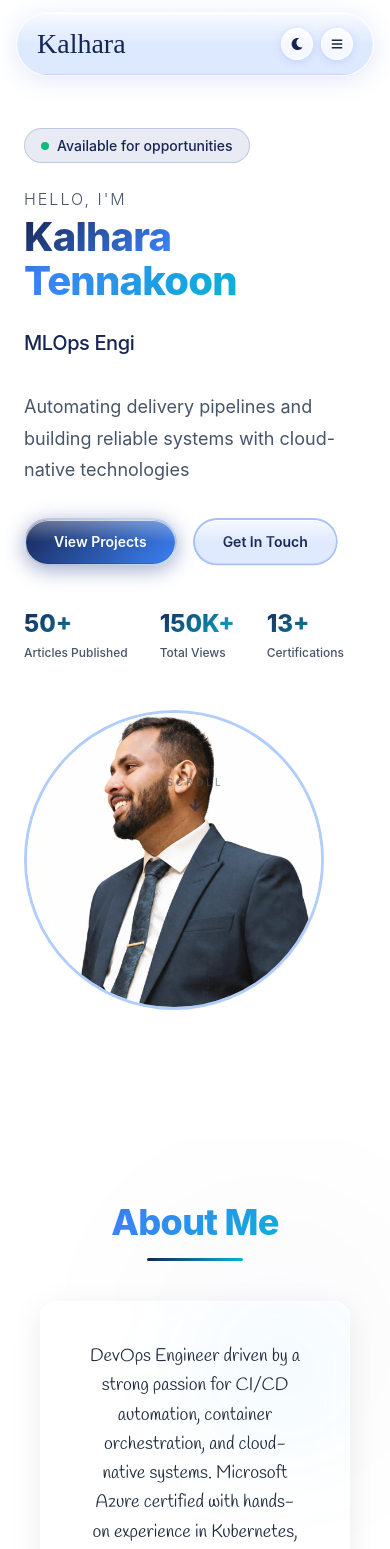
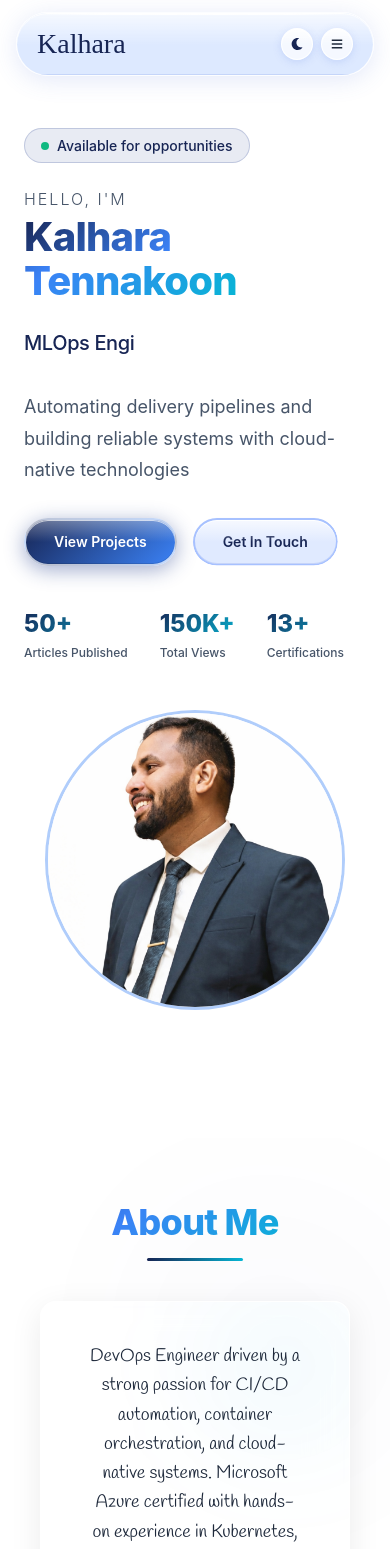
Before and after one commit to kalharatennakoon/kalharatennakoon.github.io, a React (Vite) app: page / in a window 390 px wide. Shown: the top 1549 px of the page. Built offline with nearby package versions, Linux system fonts and the light colour scheme; a web font is replaced by a local one.

Commit message:
fix: enhance Hero component styles for improved layout and readability

```diff
--- a/src/components/Hero.tsx
+++ b/src/components/Hero.tsx
@@ -38,7 +38,7 @@ function Hero() {
   return (
     <section
       id="hero"
-      style={{ background: 'var(--bg-primary)', minHeight: '100vh', display: 'flex', alignItems: 'center' }}
+      style={{ background: 'var(--bg-primary)', minHeight: '100vh', display: 'flex', alignItems: 'center', position: 'relative' }}
     >
       <div style={{ maxWidth: '72rem', margin: '0 auto', padding: '8rem 1.5rem', width: '100%', display: 'flex', flexDirection: 'row', alignItems: 'center', justifyContent: 'space-between', gap: '3rem', flexWrap: 'wrap' }}>
 
@@ -95,7 +95,7 @@ function Hero() {
         </div>
 
         {/* Right: profile photo */}
-        <div style={{ flexShrink: 0 }}>
+        <div className="flex justify-center md:block" style={{ flexShrink: 0, width: '100%', maxWidth: '300px', margin: '0 auto' }}>
           <div style={{ width: '300px', height: '300px', borderRadius: '50%', overflow: 'hidden', border: '3px solid rgba(59,130,246,0.4)' }}>
             <img src="/profile.png" alt="Kalhara Tennakoon" style={{ width: '100%', height: '100%', objectFit: 'cover', objectPosition: 'top' }} />
           </div>
@@ -103,8 +103,8 @@ function Hero() {
 
       </div>
 
-      {/* Scroll indicator */}
-      <div style={{ position: 'absolute', bottom: '32px', left: '50%', transform: 'translateX(-50%)', display: 'flex', flexDirection: 'column', alignItems: 'center', gap: '8px', opacity: 0.6 }}>
+      {/* Scroll indicator — hidden on mobile to avoid overlap with stacked content */}
+      <div className="hidden md:flex" style={{ position: 'absolute', bottom: '32px', left: '50%', transform: 'translateX(-50%)', flexDirection: 'column', alignItems: 'center', gap: '8px', opacity: 0.6 }}>
         <span style={{ fontSize: '10px', color: 'var(--text-secondary)', letterSpacing: '3px', textTransform: 'uppercase', fontWeight: 500 }}>Scroll</span>
         <FaArrowDown style={{ color: 'var(--color-primary)', fontSize: '14px' }} />
       </div>
```
